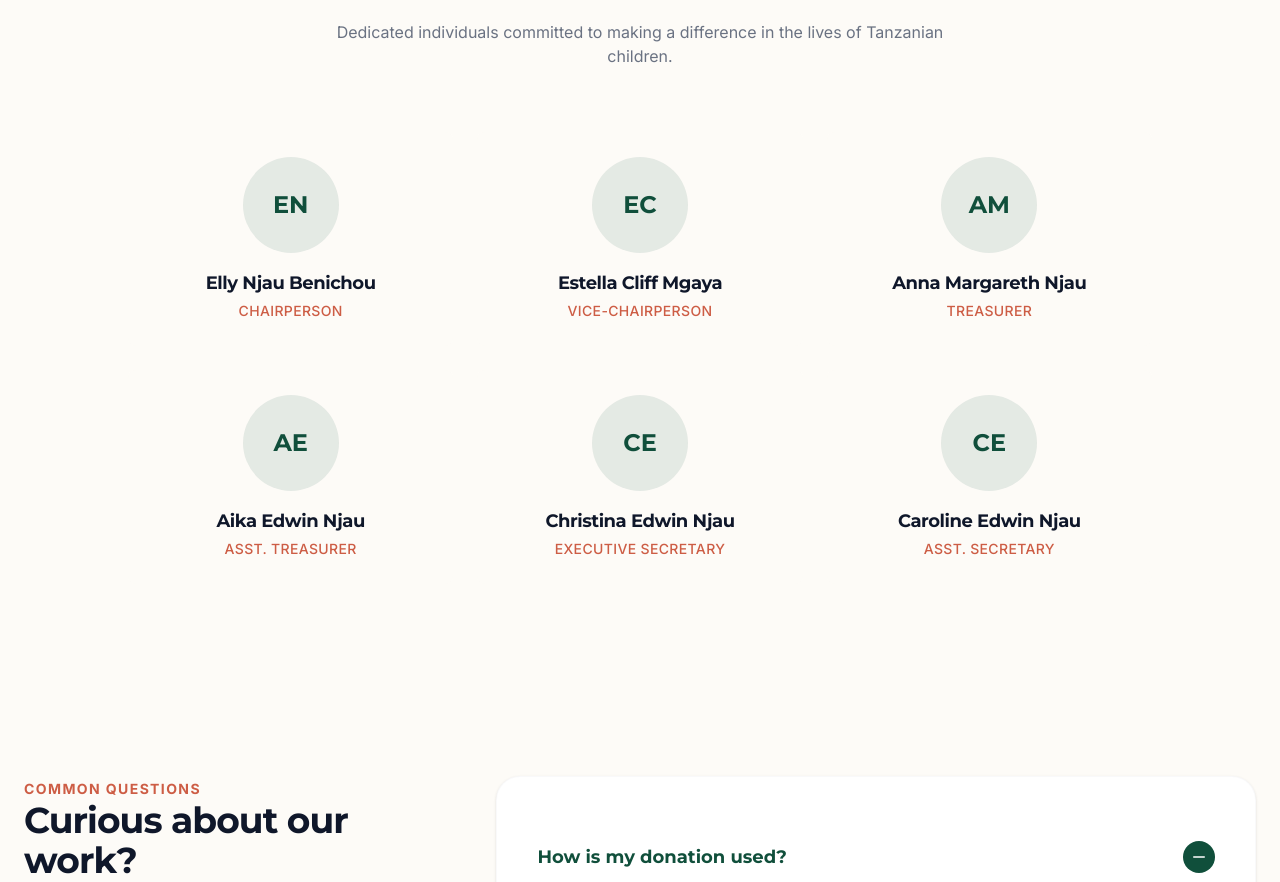
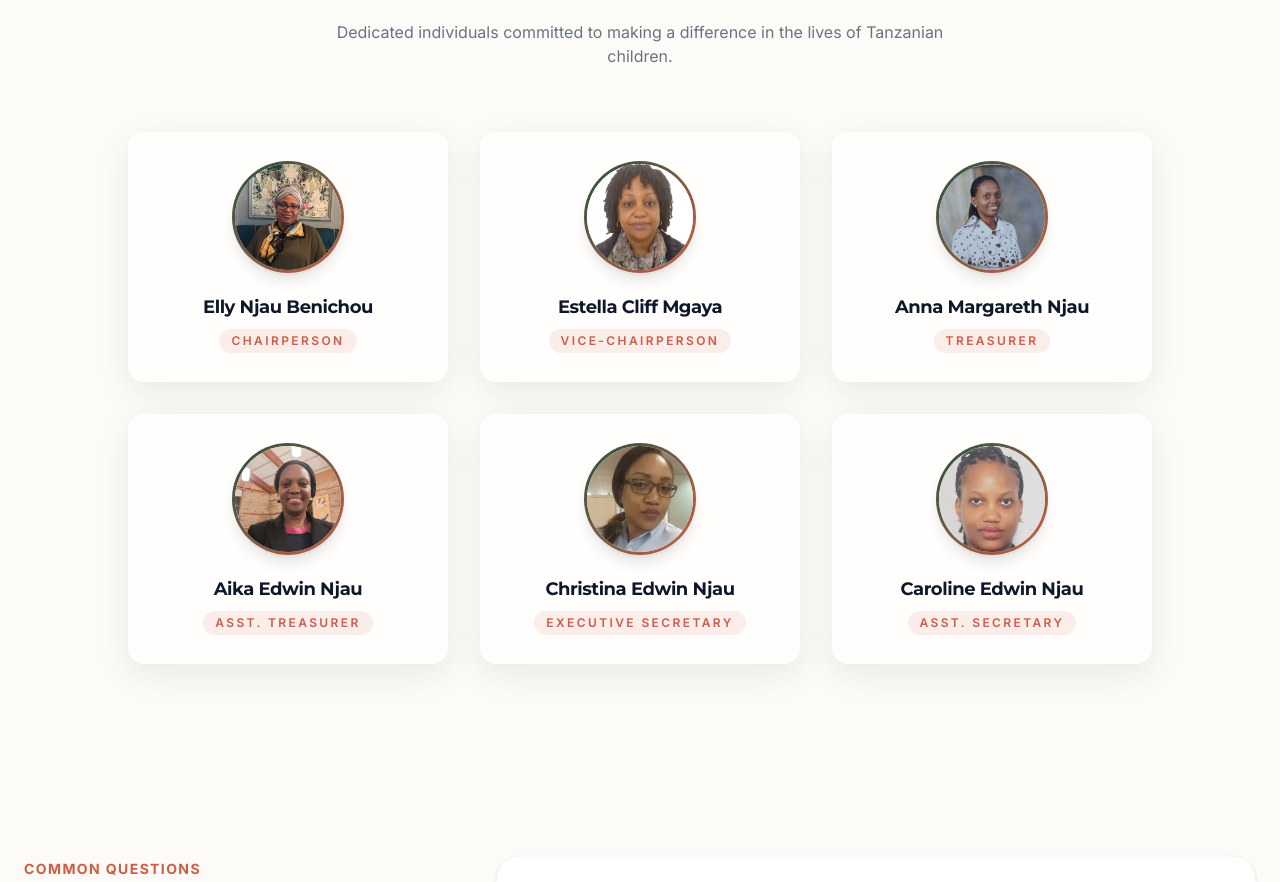
Before and after one commit to harshbix/Recan_Foundation, a React (Vite) app: page / in a window 1280 px wide. Shown: the part 4445-5327 px from the top of the page. Built offline with nearby package versions, Linux system fonts and the light colour scheme.

Commit message:
Update Team.jsx

```diff
--- a/src/components/Team.jsx
+++ b/src/components/Team.jsx
@@ -1,29 +1,57 @@
 import React from 'react';
 import PropTypes from 'prop-types';
 
-const TeamMember = ({ name, role }) => (
-    <div className="flex flex-col items-center text-center p-6 bg-bg-cream rounded-lg hover:bg-white hover:shadow-md transition-all duration-300 border border-transparent hover:border-gray-100">
-        <div className="w-24 h-24 rounded-full bg-primary-green/10 text-primary-green flex items-center justify-center font-heading font-bold text-2xl mb-4">
-            {name.split(' ')[0][0]}{name.split(' ')[1] ? name.split(' ')[1][0] : ''}
+const TeamMember = ({ name, role, imageSrc, imagePosition = 'center' }) => (
+    <div className="group relative flex flex-col items-center text-center p-7 bg-white/70 backdrop-blur rounded-2xl border border-white/60 shadow-[0_10px_35px_rgba(0,0,0,0.08)] hover:shadow-[0_16px_50px_rgba(0,0,0,0.12)] transition-all duration-300 hover:-translate-y-1">
+        <div className="absolute inset-0 rounded-2xl bg-gradient-to-br from-primary-green/10 via-transparent to-accent-terra/10 opacity-0 group-hover:opacity-100 transition-opacity duration-300" />
+        <div className="relative w-28 h-28 rounded-full p-[3px] bg-gradient-to-br from-primary-green to-accent-terra shadow-lg">
+            <div className="w-full h-full rounded-full overflow-hidden bg-white">
+                <img
+                    src={imageSrc}
+                    alt={`${name} profile photo`}
+                    className="w-full h-full object-cover group-hover:scale-[1.03] transition-transform duration-300"
+                    style={{ objectPosition: imagePosition }}
+                    loading="lazy"
+                />
+            </div>
         </div>
-        <h3 className="font-heading font-bold text-lg text-primary">{name}</h3>
-        <p className="text-sm text-accent-terra font-medium uppercase tracking-wide mt-1">{role}</p>
+        <h3 className="relative mt-5 font-heading font-bold text-lg text-primary">{name}</h3>
+        <p className="relative mt-2 inline-flex items-center gap-2 text-xs text-accent-terra font-semibold uppercase tracking-[0.2em] bg-accent-terra/10 px-3 py-1 rounded-full">
+            {role}
+        </p>
     </div>
 );
 
 TeamMember.propTypes = {
     name: PropTypes.string.isRequired,
     role: PropTypes.string.isRequired,
+    imageSrc: PropTypes.string.isRequired,
+    imagePosition: PropTypes.string,
 };
 
 const Team = () => {
     const leadership = [
-        { name: "Elly Njau Benichou", role: "Chairperson" },
-        { name: "Estella Cliff Mgaya", role: "Vice-Chairperson" },
-        { name: "Anna Margareth Njau", role: "Treasurer" },
-        { name: "Aika Edwin Njau", role: "Asst. Treasurer" },
-        { name: "Christina Edwin Njau", role: "Executive Secretary" },
-        { name: "Caroline Edwin Njau", role: "Asst. Secretary" },
+        { name: "Elly Njau Benichou", role: "Chairperson", imageSrc: "/images/elly edwin njau.jpeg" },
+        {
+            name: "Estella Cliff Mgaya",
+            role: "Vice-Chairperson",
+            imageSrc: "/images/estella edwin njau.jpeg",
+            imagePosition: "50% 20%",
+        },
+        { name: "Anna Margareth Njau", role: "Treasurer", imageSrc: "/images/anna edwin njau.png" },
+        { name: "Aika Edwin Njau", role: "Asst. Treasurer", imageSrc: "/images/aika njau.jpeg" },
+        {
+            name: "Christina Edwin Njau",
+            role: "Executive Secretary",
+            imageSrc: "/images/christina edwin njau.jpeg",
+            imagePosition: "50% 18%",
+        },
+        {
+            name: "Caroline Edwin Njau",
+            role: "Asst. Secretary",
+            imageSrc: "/images/caroline edwin njau.jpeg",
+            imagePosition: "50% 22%",
+        },
     ];
 
     return (
@@ -37,7 +65,7 @@ const Team = () => {
                     </p>
                 </div>
 
-                <div className="grid grid-cols-1 sm:grid-cols-2 lg:grid-cols-3 gap-6 max-w-5xl mx-auto">
+                <div className="grid grid-cols-1 sm:grid-cols-2 lg:grid-cols-3 gap-8 max-w-5xl mx-auto">
                     {leadership.map((member, index) => (
                         <TeamMember key={index} {...member} />
                     ))}
```
